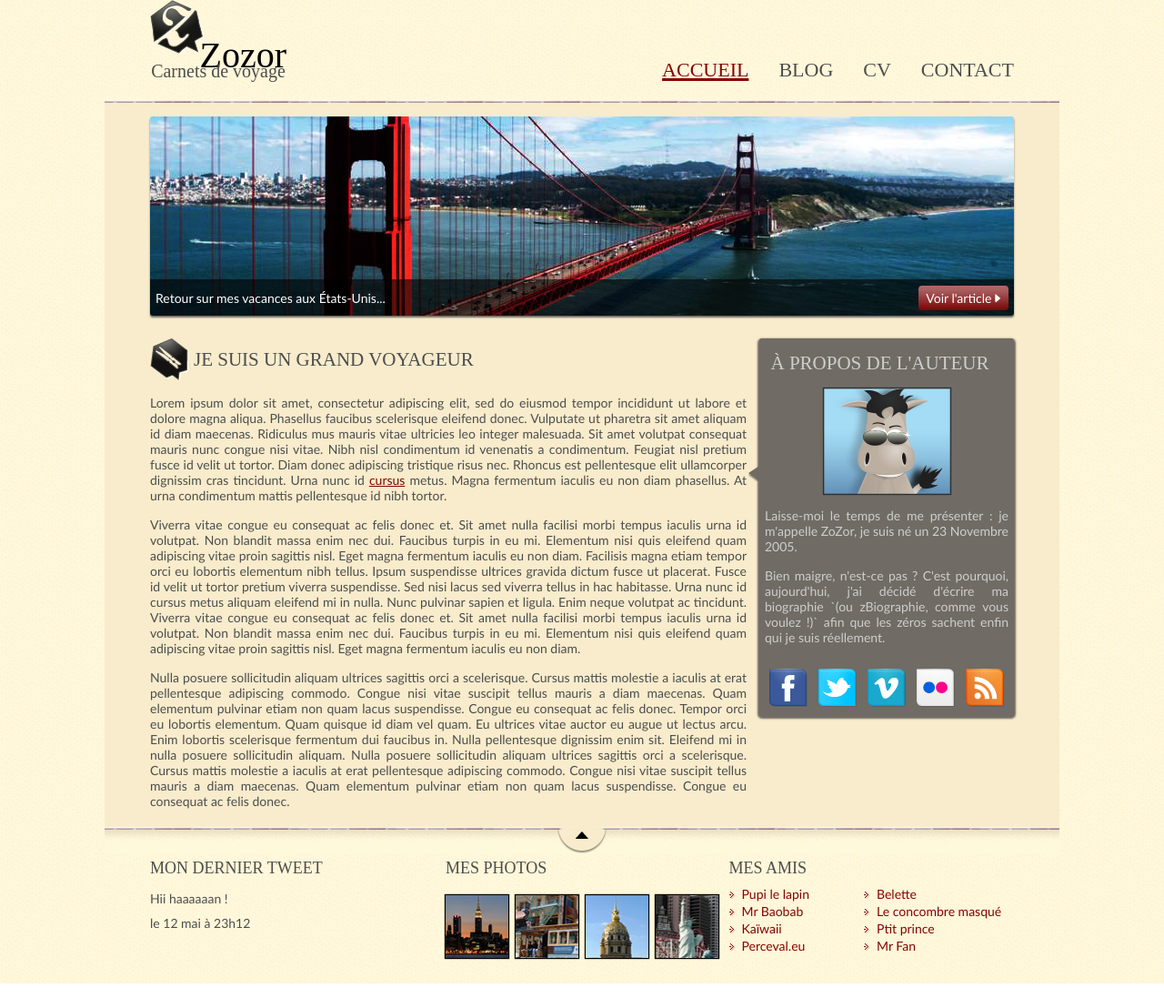
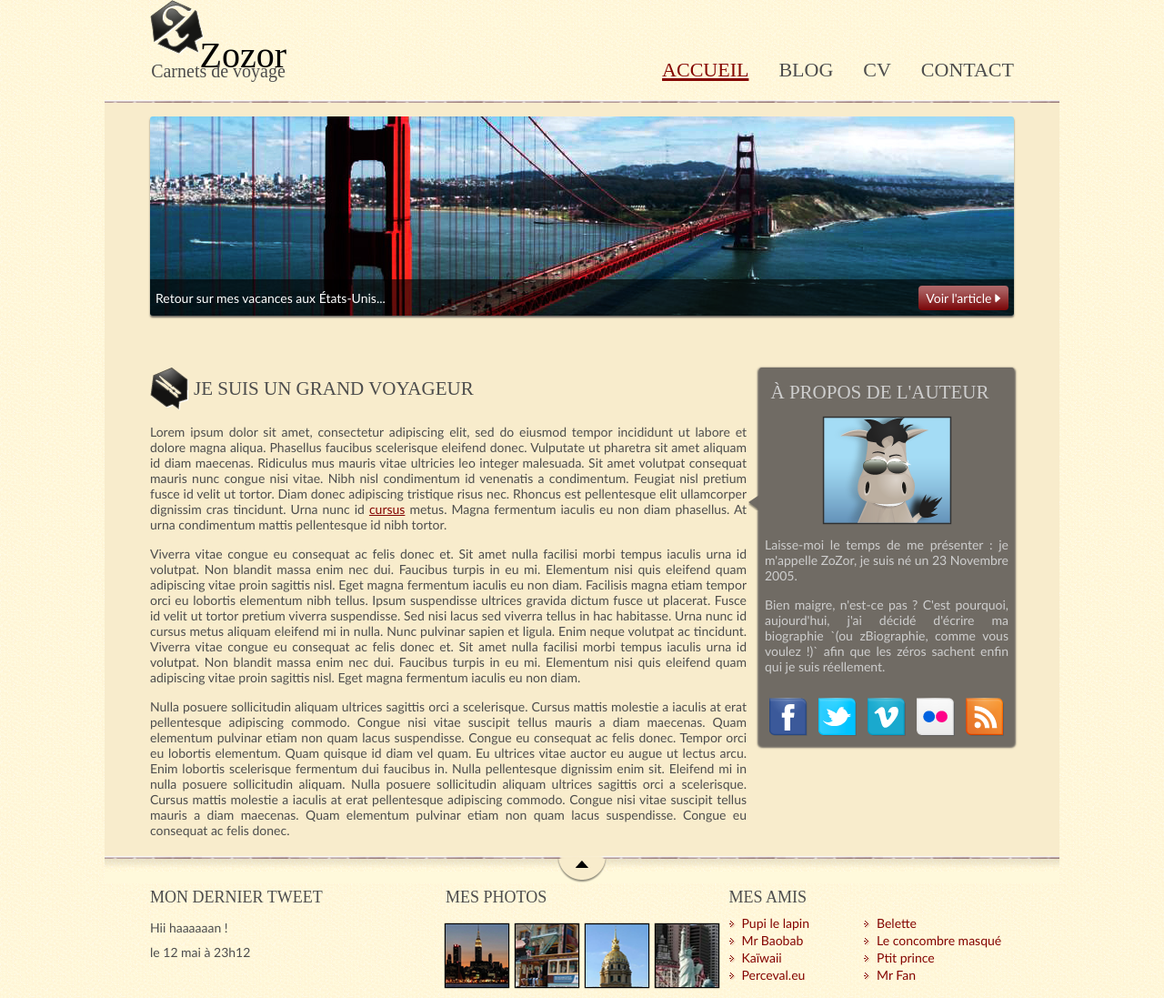
Before and after one commit to bakakoozin/Zozor, a plain HTML site: page index.html in a window 1280 px wide. Shown: the top 1097 px of the page at 91% size. Drawn offline with Linux system fonts and the light colour scheme.

Commit message:
modifié position et séparateur

```diff
--- a/style/style.css
+++ b/style/style.css
@@ -42,8 +42,6 @@ header {
 
 .separator {
     height: 3px;
-    display: flex;
-    flex-direction: row;
     background-image: url(../images/separateur.png);
     background-repeat: repeat-x;
 }
@@ -51,6 +49,9 @@ header {
 main {
     background-color: #f8eccc;
     padding: 0px 50px 0px 50px;
+    display: flex;
+    flex-direction: column;
+    gap: 2rem;
 }
 
 footer {
```
